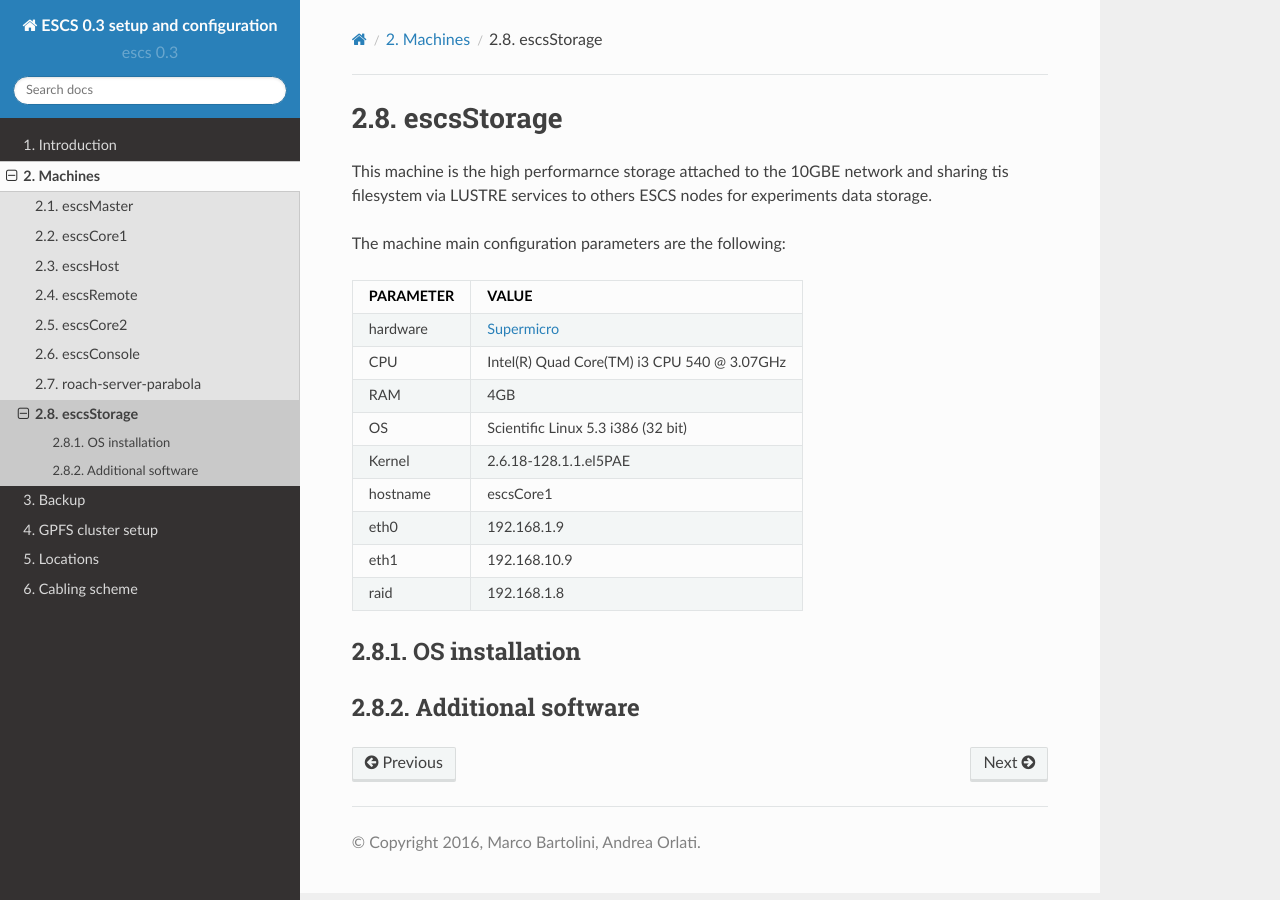
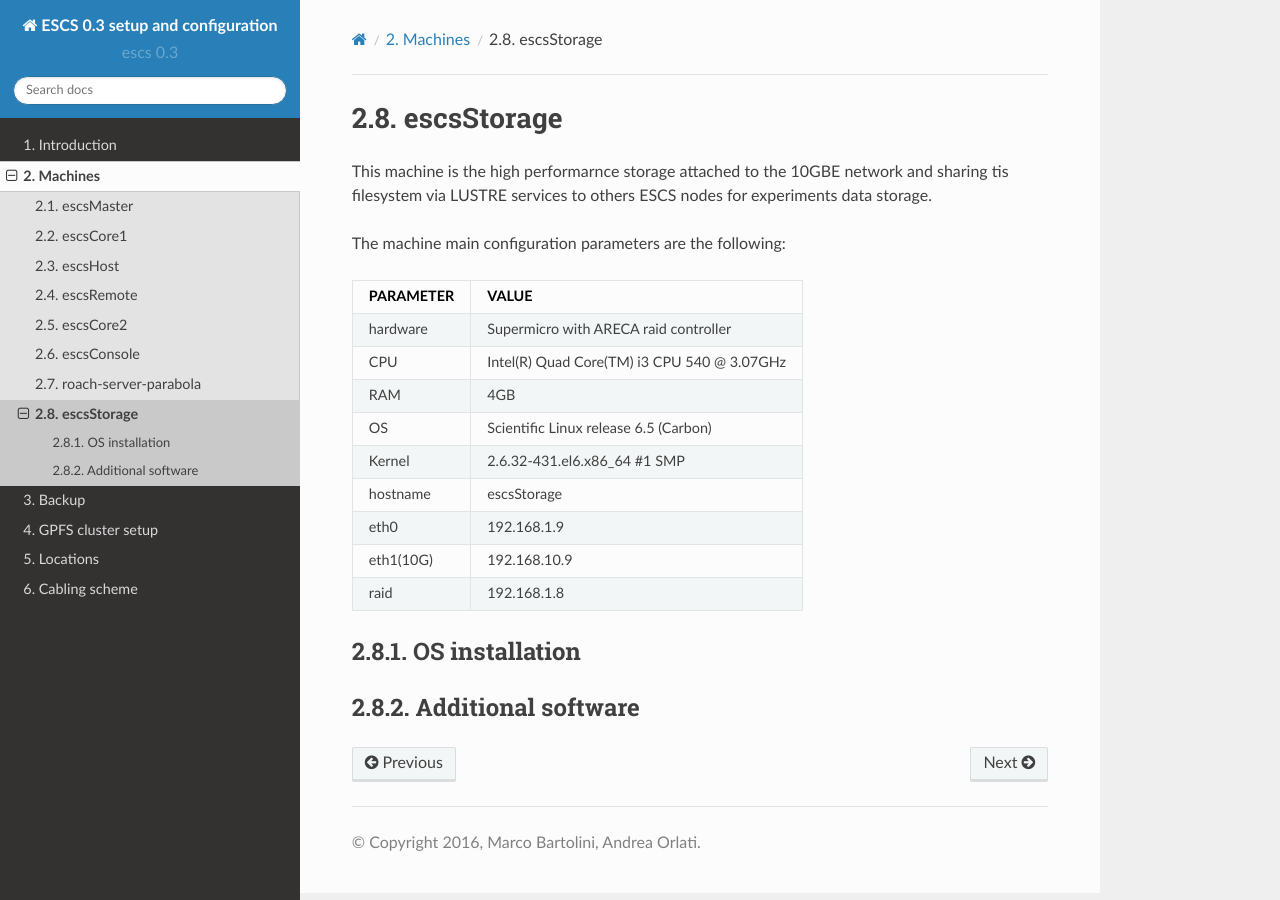
Before and after one commit to discos/escs-med, a Sphinx documentation site: the page built from source/escsstorage.rst, in a window 1280 px wide. Built offline with Sphinx 7.4.7 and the Read the Docs theme 2.0.0, drawn with Linux system fonts in a browser that asks for light colours.

Commit message:
configured storage OS

```diff
--- a/source/escsstorage.rst
+++ b/source/escsstorage.rst
@@ -12,14 +12,14 @@ The machine main configuration parameters are the following:
 ========= =====
 PARAMETER VALUE
 ========= =====
-hardware  `Supermicro <http://globalsp.ts.fujitsu.com/dmsp/Publications/public/ds-py-rx100-s6-rh.pdf>`_
+hardware  Supermicro with ARECA raid controller
 CPU       Intel(R) Quad Core(TM) i3 CPU 540 @ 3.07GHz
 RAM       4GB
-OS        Scientific Linux 5.3 i386 (32 bit)
-Kernel    2.6.18-128.1.1.el5PAE
-hostname  escsCore1
+OS        Scientific Linux release 6.5 (Carbon)
+Kernel    2.6.32-431.el6.x86_64 #1 SMP
+hostname  escsStorage
 eth0      192.168.1.9
-eth1      192.168.10.9
+eth1(10G)      192.168.10.9
 raid      192.168.1.8
 ========= =====
 
```
